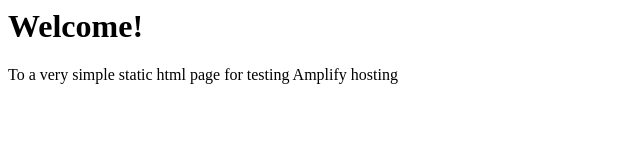
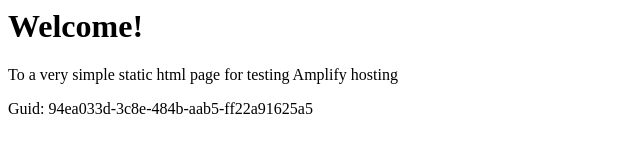
Before and after one commit to aws-aemilia-mxp/Github-PR-Commit-Integration-Test-DoNotTouch-v0-prod-eu-south-1, a website: page src/index.html in a window 1280 px wide. Shown: the whole page, without its empty margins (0-640 px from the left). Drawn offline with Linux system fonts and the light colour scheme.

Commit message:
commit from integ tests

```diff
--- a/src/index.html
+++ b/src/index.html
@@ -1,3 +1,5 @@
+
+
 <html lang="en">
 
 <head>
@@ -10,6 +12,6 @@
 <body>
     <h1>Welcome!</h1>
     <p>To a very simple static html page for testing Amplify hosting</p>
-</body>
+    <p>Guid: 94ea033d-3c8e-484b-aab5-ff22a91625a5</p></body>
 
 </html>
```
